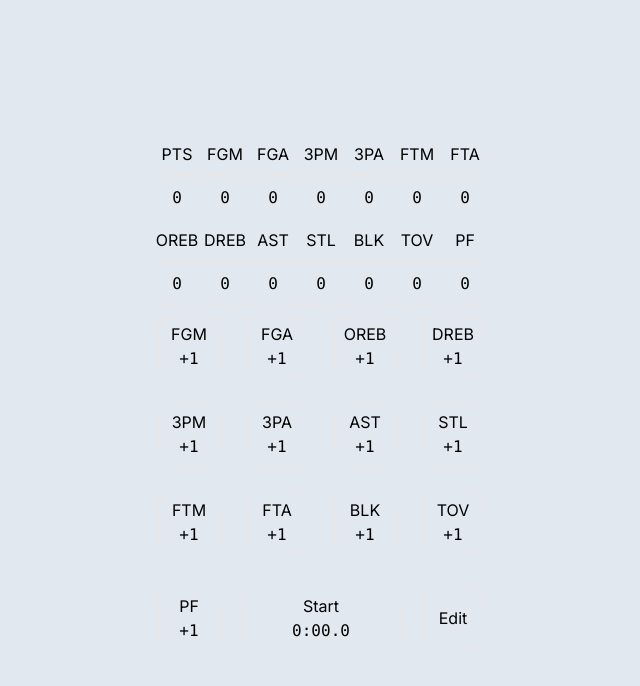
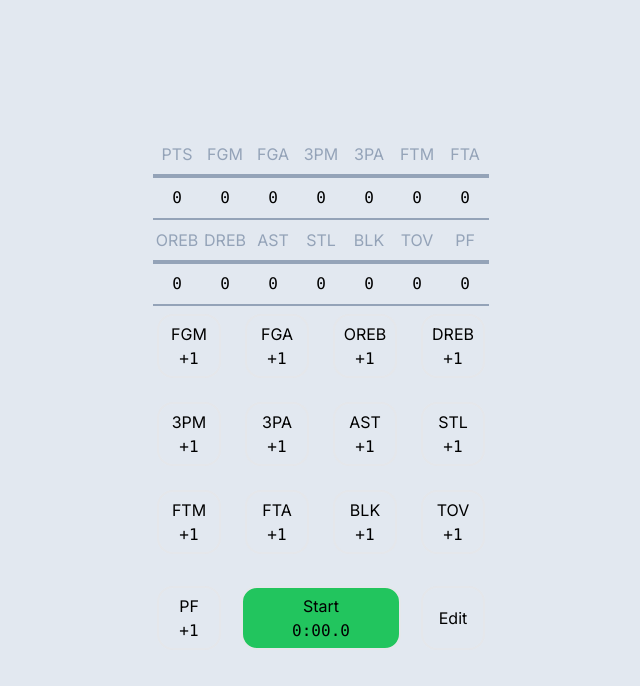
Before and after one commit to jseashell/tipoff, a Next.js app: page / in a window 1280 px wide. Shown: the top 686 px of the page, without its empty margins (319-959 px from the left). Built offline with nearby package versions, Linux system fonts and the light colour scheme.

Commit message:
Add bg color to start/stop game timer

```diff
--- a/src/app/components/control-panel.tsx
+++ b/src/app/components/control-panel.tsx
@@ -3,6 +3,7 @@ import Button from './button';
 
 export default function ControlPanel(props) {
   const [time, setTime] = useState('');
+  const [gameplayTimerColor, setGameplayTimerColor] = useState('bg-green-500');
 
   useEffect(() => {
     const minutes = Math.floor(props.state.millis / 60000);
@@ -78,9 +79,13 @@ export default function ControlPanel(props) {
 
   const toggleGameplayTimerRunning = (e) => {
     e?.preventDefault();
-    props.state.setGameplayTimerRunning(
-      (gameplayTimerRunning) => !gameplayTimerRunning
-    );
+
+    props.state.setGameplayTimerRunning((gameplayTimerRunning) => {
+      setGameplayTimerColor(
+        gameplayTimerRunning ? 'bg-green-500' : 'bg-red-500'
+      );
+      return !gameplayTimerRunning;
+    });
     // do not reset the seconds count
   };
 
@@ -132,7 +137,9 @@ export default function ControlPanel(props) {
       </PlusButton>
       <button
         onClick={(e) => toggleGameplayTimerRunning(e)}
-        className="w-40 h-16 m-2 border-2 rounded-2xl col-span-2">
+        className={
+          gameplayTimerColor + ' w-40 h-16 m-2 border-2 rounded-2xl col-span-2'
+        }>
         {!props.state.gameplayTimerRunning && 'Start'}
         {props.state.gameplayTimerRunning && 'Stop'}
         <br />
--- a/src/app/components/stats.tsx
+++ b/src/app/components/stats.tsx
@@ -54,8 +54,10 @@ export default function Stats(props: any) {
 function Stat(props: any) {
   return (
     <div className="w-12 flex flex-col justify-center items-center">
-      <span className="w-full py-2 border-b-4 text-center">{props.name}</span>
-      <span className="w-full py-2 border-b-2 text-center font-mono">
+      <span className="w-full py-2 border-b-4 border-b-slate-400 text-center text-slate-400">
+        {props.name}
+      </span>
+      <span className="w-full py-2 border-b-2 border-b-slate-400  text-center font-mono">
         {props.value}
       </span>
     </div>
```
